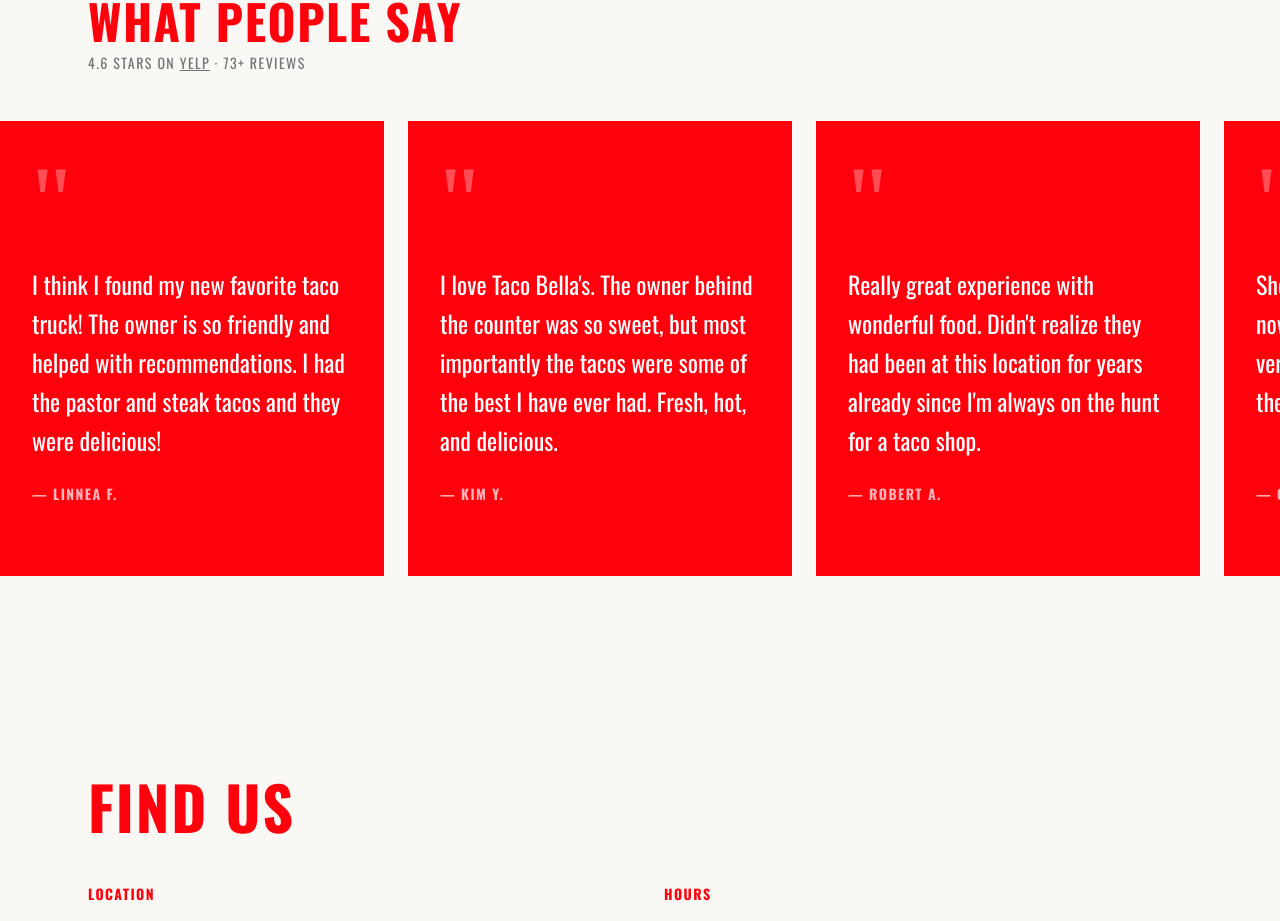
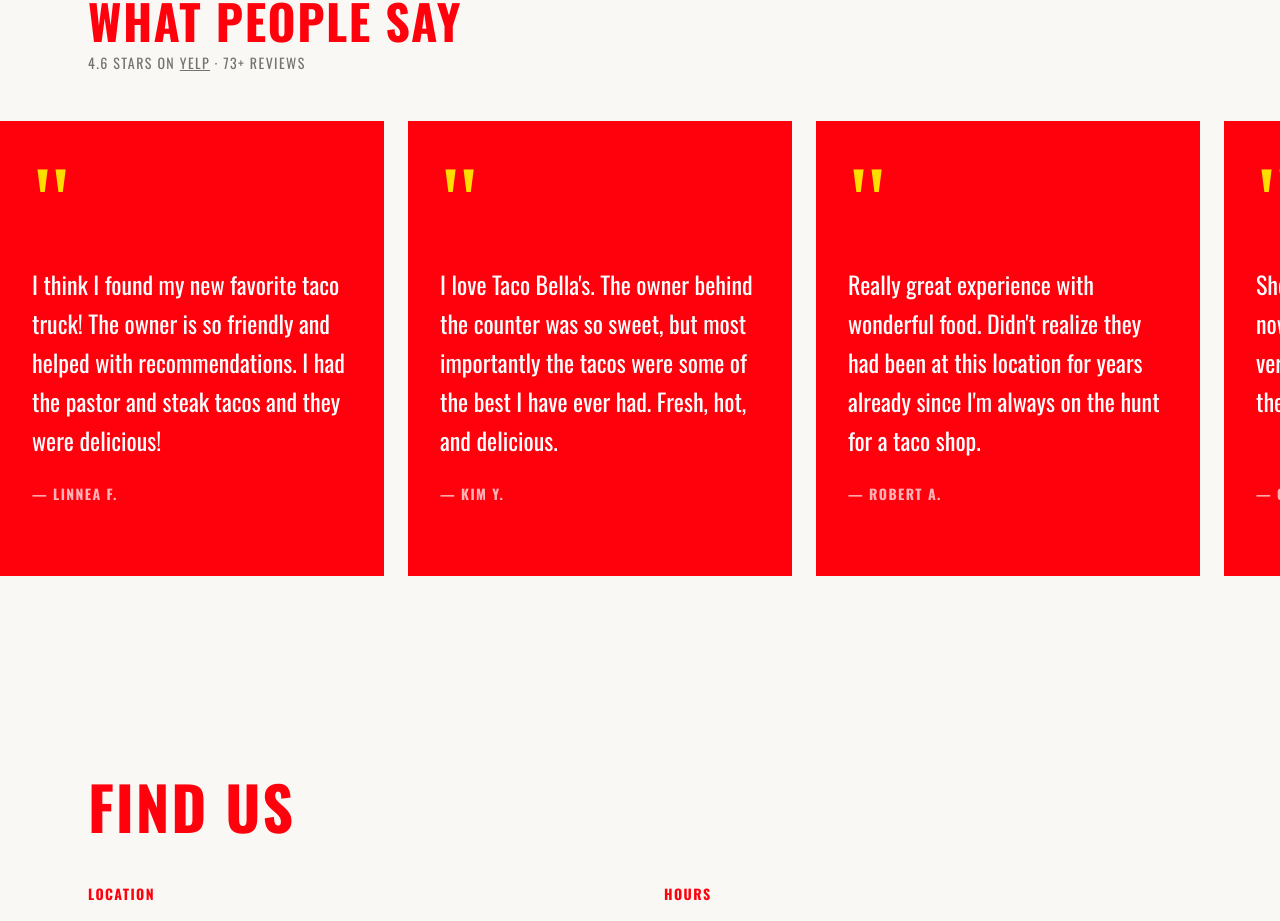
Before and after one commit to wtblacklock/austin-sites, a Next.js app in the folder frontend/: page / in a window 1280 px wide. Shown: the part 2561-3482 px from the top of the page. Built offline with nearby package versions, Linux system fonts and the light colour scheme.

Commit message:
Yellow quotation marks on testimonials

```diff
--- a/frontend/src/sections/TestimonialsStrip.tsx
+++ b/frontend/src/sections/TestimonialsStrip.tsx
@@ -36,7 +36,7 @@
             style={{ paddingBottom: '72px' }}
           >
             {/* Large quote mark */}
-            <div className="text-white/30 text-8xl font-serif leading-none mb-4">"</div>
+            <div className="text-[#FFDD00] text-8xl font-serif leading-none mb-4">"</div>
 
             {/* Quote */}
             <p className="text-xl md:text-2xl text-white leading-relaxed mb-6">
```
